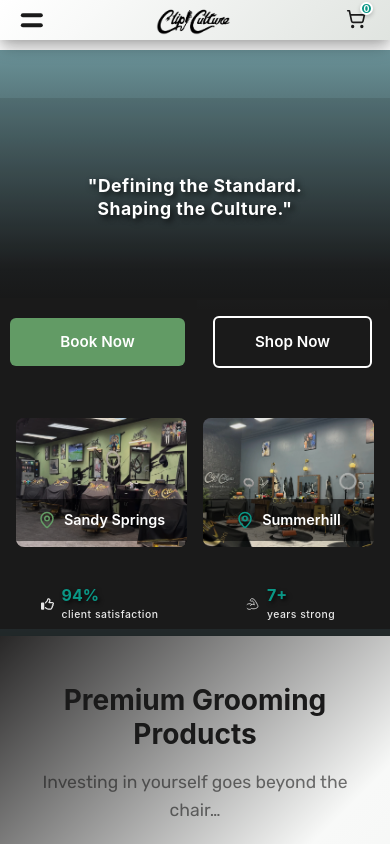
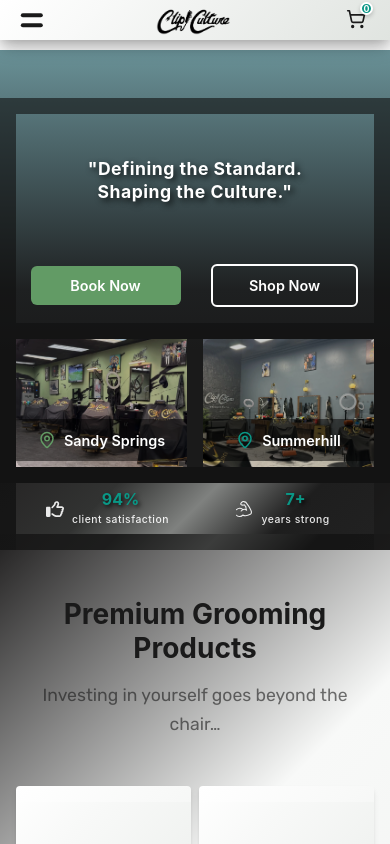
Before and after one commit to CartezDew/ClipCultureBarbershop, a React (Vite) app in the folder frontend/: page / in a window 390 px wide. Shown: the top 844 px of the page. Built offline with nearby package versions, Linux system fonts and the light colour scheme; a web font is replaced by a local one.

Commit message:
updated hero section for under 600px

```diff
--- a/frontend/src/pages/Home.jsx
+++ b/frontend/src/pages/Home.jsx
@@ -135,23 +135,6 @@ const Home = () => {
     <div>
       {/* Hero Section */}
       <section className="hero">
-        {/* Mobile splash overlay (<=600px) */}
-        {isMobile600 && (
-          <motion.div
-            className="hero-logo-splash"
-            initial={{ opacity: 1 }}
-            animate={{ opacity: 0 }}
-            transition={{ duration: 1.2, ease: 'easeOut', delay: 0.1 }}
-            onAnimationComplete={() => setShowTaglineAnim(true)}
-          >
-            <img
-              src={clipCultureLogo}
-              alt="Clip Culture Logo"
-              className="hero-logo-splash-image"
-            />
-          </motion.div>
-        )}
-
         {/* Hero Navbar - Fixed at top of hero section */}
         {showHeroNavbar && <HeroNavbar />}
         <div className="hero__background">
@@ -188,6 +171,23 @@ const Home = () => {
         >
           {/* Tagline */}
           <div className="hero__tagline">
+            {/* Mobile splash overlay (<=600px) */}
+            {isMobile600 && (
+              <motion.div
+                className="hero-logo-splash"
+                initial={{ opacity: 1 }}
+                animate={{ opacity: 0 }}
+                transition={{ duration: 1.8, ease: 'easeOut', delay: 0.3 }}
+                onAnimationComplete={() => setShowTaglineAnim(true)}
+              >
+                <img
+                  src={clipCultureLogo}
+                  alt="Clip Culture Logo"
+                  className="hero-logo-splash-image"
+                />
+              </motion.div>
+            )}
+
             {isMobile600 ? (
               <motion.h2
                 initial={{ opacity: 0, scale: 0.9 }}
--- a/frontend/src/styles/home.css
+++ b/frontend/src/styles/home.css
@@ -660,8 +660,10 @@
     align-items: stretch;
     /* border-top: 3.5rem solid var(--primary-black); */
     margin-top: none;
+    border-bottom: 7px solid var(--primary-black);
+    border-bottom: none;
     background: var(--primary-black);
-    background: linear-gradient(0deg, rgba(26, 26, 26, 1) 55%, rgba(30, 32, 33, 1) 62%, rgba(106, 146, 152, 1) 100%);
+    background: linear-gradient(0deg, rgba(26, 26, 26, 1) 40%, rgba(30, 32, 33, 1) 52%, rgba(106, 146, 152, 1) 100%);
   }
 
   .hero-logo-splash {
@@ -679,7 +681,7 @@
     height: auto;
     filter: drop-shadow(0 8px 18px rgba(0,0,0,0.45));
     opacity: 0.98;
-    padding-bottom: 6rem;
+    padding-bottom: 0rem;
   }
 
   .hero__right {
@@ -696,16 +698,27 @@
   .hero__tagline {
     grid-column: 1 / -1;
     grid-row: 1;
-    position: static;
+    position: relative;
     transform: none;
     left: auto;
     bottom: auto;
     width: 100%;
-    height: 200px;
+    height: 150px;
     display: flex;
     align-items: center;
     justify-content: center;
     text-align: center;
+    background: none;
+    border-top: 1rem solid rgba(16, 15, 15, 0.6);
+    border-left: 1rem solid rgba(16, 15, 15, 0.6);
+    border-right: 1rem solid rgba(16, 15, 15, 0.6);
+    border-radius: 0rem;
+  }
+
+  .hero__tagline h2 {
+    font-size: 1.7rem;
+    letter-spacing: 0.5px;
+    padding: 0.5rem 0.75rem;
   }
 
   /* Store locations on row 3, spans both columns */
@@ -715,15 +728,14 @@
     grid-row: 3;
     grid-template-columns: 1fr 1fr;
     gap: 1rem;
-    padding: 1rem;
-    margin: 1rem 0;
+    border: 1rem solid rgba(16, 15, 15, 0.6);
   }
 
   .store-location-item {
     position: relative;
     width: 100%;
     overflow: hidden;
-    border-radius: 8px;
+    border-radius: 0px;
   }
 
   .store-location-item::after {
@@ -733,7 +745,7 @@
     left: 0;
     right: 0;
     bottom: 0;
-    background: rgba(0, 0, 0, 0.1);
+    background: rgba(0, 0, 0, 0.2);
     border-radius: 8px;
     z-index: 1;
     pointer-events: none;
@@ -742,7 +754,7 @@
   .store-location-image {
     width: 100%;
     height: auto;
-    border-radius: 4px;
+    border-radius: 0px;
     object-fit: cover;
     max-height: 200px;
     display: block;
@@ -788,8 +800,27 @@
     transform: none;
     left: auto;
     bottom: auto;
+    /* background: red; */
     width: 100%;
     margin: 0;
+    background: linear-gradient(135deg, #282727 0%, #323332 25%, #7f817f 50%, #1e1e1e 75%, #212121 100%);
+    border-left: 1rem solid rgba(16, 15, 15, 0.6);
+    border-right: 1rem solid rgba(16, 15, 15, 0.6);
+    border-bottom: 1rem solid rgba(16, 15, 15, 0.6);
+    border-radius: 0rem;
+  }
+
+  .social-proof__number {
+    font-size: 1.1rem;
+    text-align: center;
+  }
+  .social-proof__icon {
+    width: 18px;
+    height: 18px;
+  }
+
+  .social-proof__label {
+    font-size: 0.7rem;
   }
 
   .hero__left {
@@ -799,8 +830,6 @@
     flex-direction: column;
     align-items: center;
     justify-content: center;
-    /* gap: 0.75rem; */
-
     box-sizing: border-box;
     padding: 1rem;
     margin-bottom: 0rem;
@@ -809,7 +838,8 @@
     height: 100%;
     object-fit: cover;
     object-position: center;
-    border: 2px solid var(--primary-black);
+    background: none;
+    border-left: 1rem solid rgba(16, 15, 15, 0.6);
   }
 
   .hero__left .booking-form-container {
@@ -827,24 +857,26 @@
     flex-direction: column;
     align-items: center;
     justify-content: center;
-    border: 2px solid var(--primary-black);
     padding: 1rem;
+    border-right: 1rem solid rgba(16, 15, 15, 0.6);
   }
 
   .hero__btn {
-    padding: 0.75rem 1.5rem;
+    padding: 0.5rem .5rem;
     border-radius: 6px;
     text-decoration: none;
     font-weight: 600;
-    font-size: 0.95rem;
+    font-size: 0.9rem;
     text-align: center;
     transition: all 0.3s ease;
     display: inline-block;
     width: 100%;
+    max-width: 150px;
+
   }
 
   .hero__btn--book {
-    background: var(--green-new, #0a9786);
+    background: var(--green-new, linear-gradient(135deg, #085078 0%, #85D8CE 50%, #085078 100%));
     color: white;
   }
 
```
